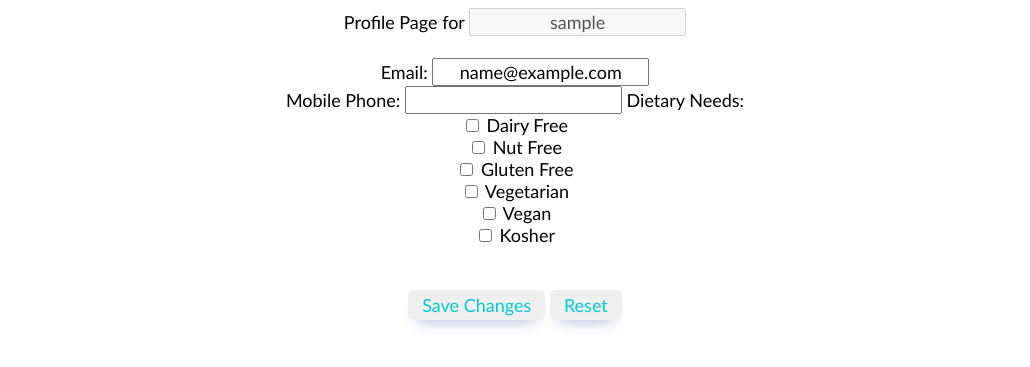
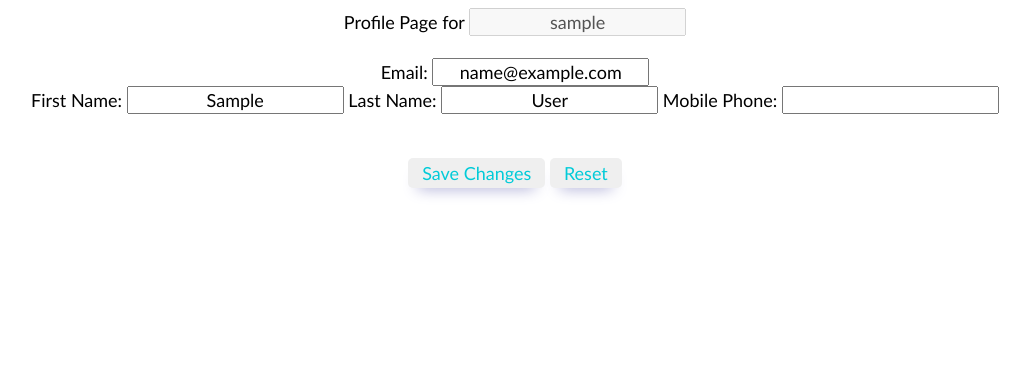
Before and after one commit to ethanbanez/potluck, a Django app: page /mainapp/profile in a window 1280 px wide. Shown: the top 367 px of the page, without its empty margins (125-1155 px from the left). Run offline with Django 4.2, Linux system fonts and the light colour scheme; the visitor is signed in with stand-in values (Sample User, id 1).

Commit message:
fixed user profile form, dietary needs were not working and are disabled for now

```diff
--- a/potluck/mainapp/forms.py
+++ b/potluck/mainapp/forms.py
@@ -16,19 +16,24 @@ DIETARY_NEEDS = (
 # creating a form
 class EditProfileForm(forms.ModelForm):
     mobile_phone = forms.CharField(max_length=12)
-    dietary_needs = forms.MultipleChoiceField(choices=DIETARY_NEEDS, widget=forms.CheckboxSelectMultiple())
+    #dietary_needs = forms.MultipleChoiceField(choices=DIETARY_NEEDS, widget=forms.CheckboxSelectMultiple())
+
 
     class Meta:
         model = Profile
-        fields = ['mobile_phone', 'dietary_needs']
+        fields = ['mobile_phone',
+        #'dietary_needs'
+        ]
 
 class EditUserForm(forms.ModelForm):
+    first_name = forms.CharField(max_length=255)
+    last_name = forms.CharField(max_length=255)
     username = forms.CharField(max_length=100,
-                               required=True,
+                               required=False,
                                widget=forms.TextInput(attrs={'class': 'form-control', 'disabled':'true'}))
     email = forms.EmailField(required=True,
                              widget=forms.TextInput(attrs={'class': 'form-control'}))
 
     class Meta:
         model = User
-        fields = ['username', 'email']
+        fields = ['first_name', 'last_name', 'username', 'email']
--- a/potluck/mainapp/templates/profile.html
+++ b/potluck/mainapp/templates/profile.html
@@ -45,10 +45,14 @@
                                 {{ user_form.email }}
                         </div>
                         <div class="form-group">
+                            <label class="small mb-1">First Name:</label>
+                                {{ user_form.first_name }}
+                            <label class="small mb-1">Last Name:</label>
+                                {{ user_form.last_name }}
                             <label class="small mb-1">Mobile Phone:</label>
                                 {{ profile_form.mobile_phone }}
-                            <label class="small mb-1">Dietary Needs:</label>
-                                {{ profile_form.dietary_needs }}
+                            <!--<label class="small mb-1">Dietary Needs:</label>
+                                {{ profile_form.dietary_needs }}!-->
                         </div>
                         <!--<
                             div class="form-group">
--- a/potluck/mainapp/views.py
+++ b/potluck/mainapp/views.py
@@ -130,12 +130,10 @@ def profile(request):
     if request.method == 'POST':
         user_form = EditUserForm(request.POST, instance=request.user)
         profile_form = EditProfileForm(request.POST, request.FILES, instance=request.user.profile)
-
         if user_form.is_valid() and profile_form.is_valid():
             user_form.save()
             profile_form.save()
-            messages.success(request, 'Your profile is updated successfully')
-            return redirect(to='users-profile')
+            return HttpResponseRedirect(reverse('mainapp:index'))
     else:
         user_form = EditUserForm(instance=request.user)
         profile_form = EditProfileForm(instance=request.user.profile)
```
